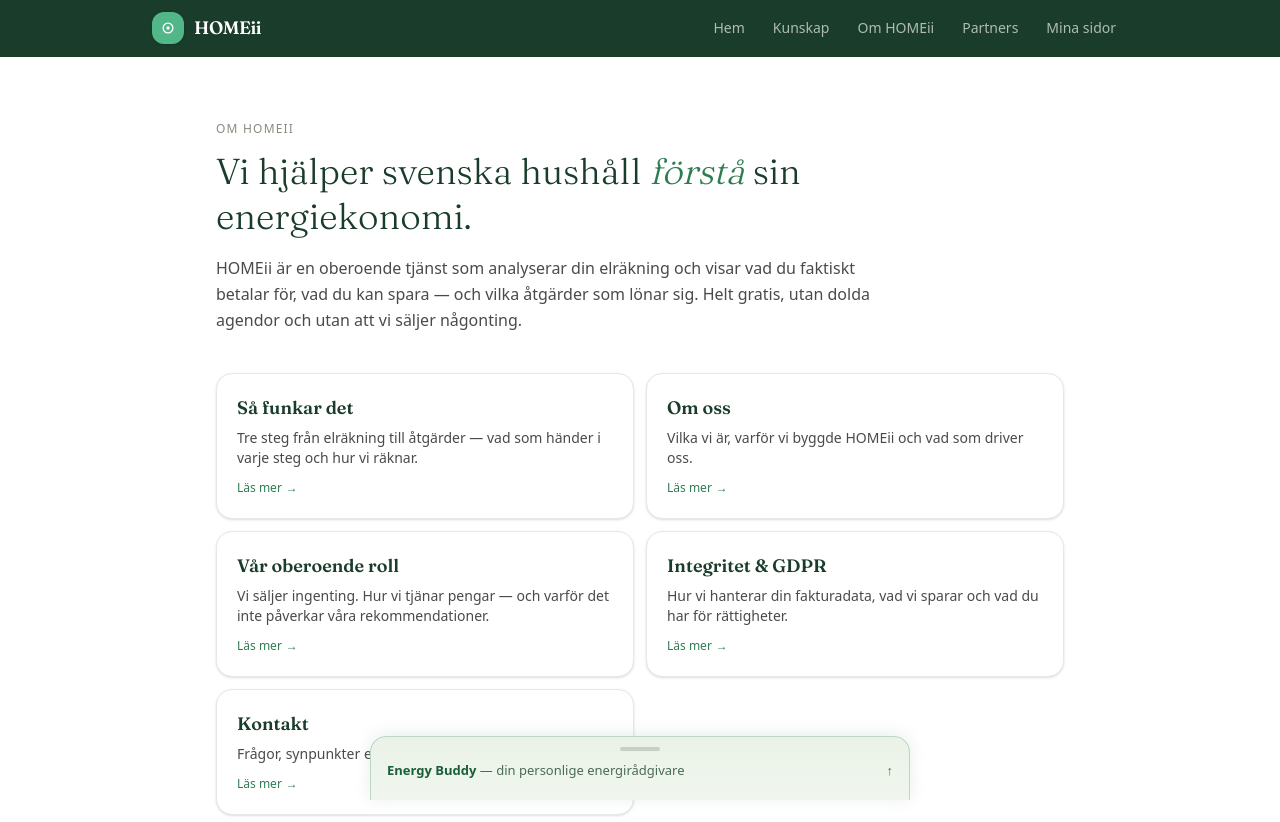
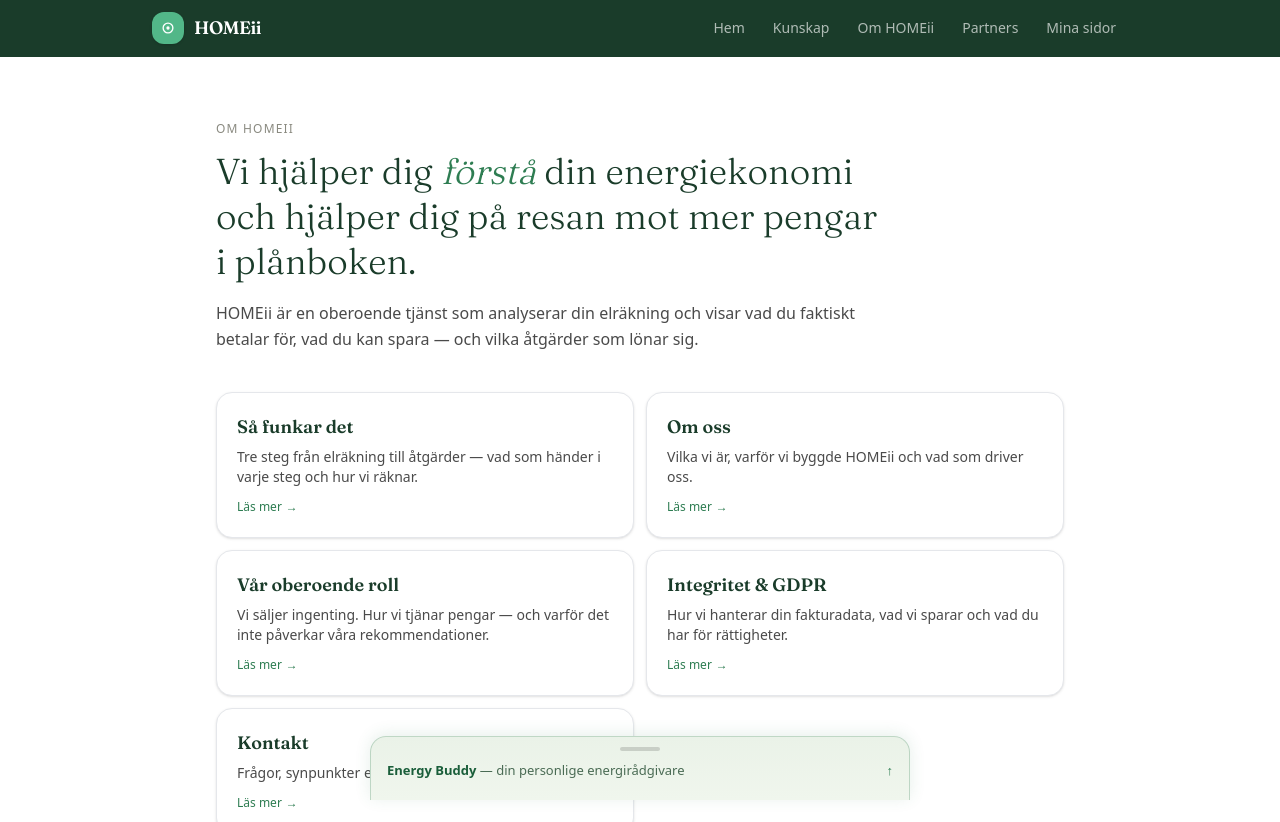
Before and after one commit to Homeii-se/homeii, a Next.js app: page /om in a window 1280 px wide. Shown: the top 822 px of the page. Built offline with nearby package versions, Linux system fonts and the light colour scheme.

Commit message:
copy: update /om hero text for clearer value prop

```diff
--- a/app/om/page.tsx
+++ b/app/om/page.tsx
@@ -43,12 +43,11 @@
           Om HOMEii
         </p>
         <h1 className="mb-4 text-3xl font-light leading-tight text-brand-900 sm:text-4xl font-[family-name:var(--font-fraunces)]">
-          Vi hjälper svenska hushåll <em className="text-brand-500">förstå</em> sin energiekonomi.
+          Vi hjälper dig <em className="text-brand-500">förstå</em> din energiekonomi och hjälper dig på resan mot mer pengar i plånboken.
         </h1>
         <p className="text-base leading-relaxed text-text-secondary">
           HOMEii är en oberoende tjänst som analyserar din elräkning och visar vad du faktiskt
-          betalar för, vad du kan spara — och vilka åtgärder som lönar sig. Helt gratis, utan
-          dolda agendor och utan att vi säljer någonting.
+          betalar för, vad du kan spara — och vilka åtgärder som lönar sig.
         </p>
       </div>
 
```
